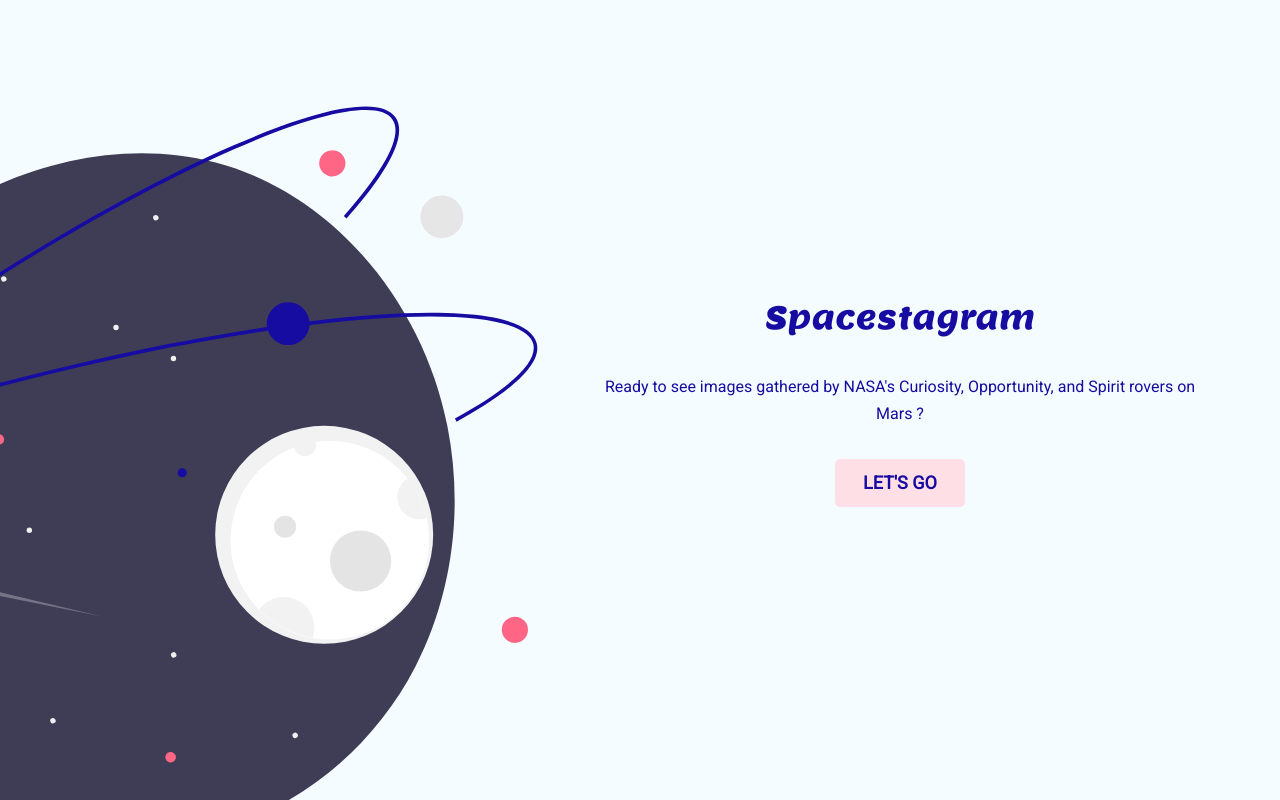
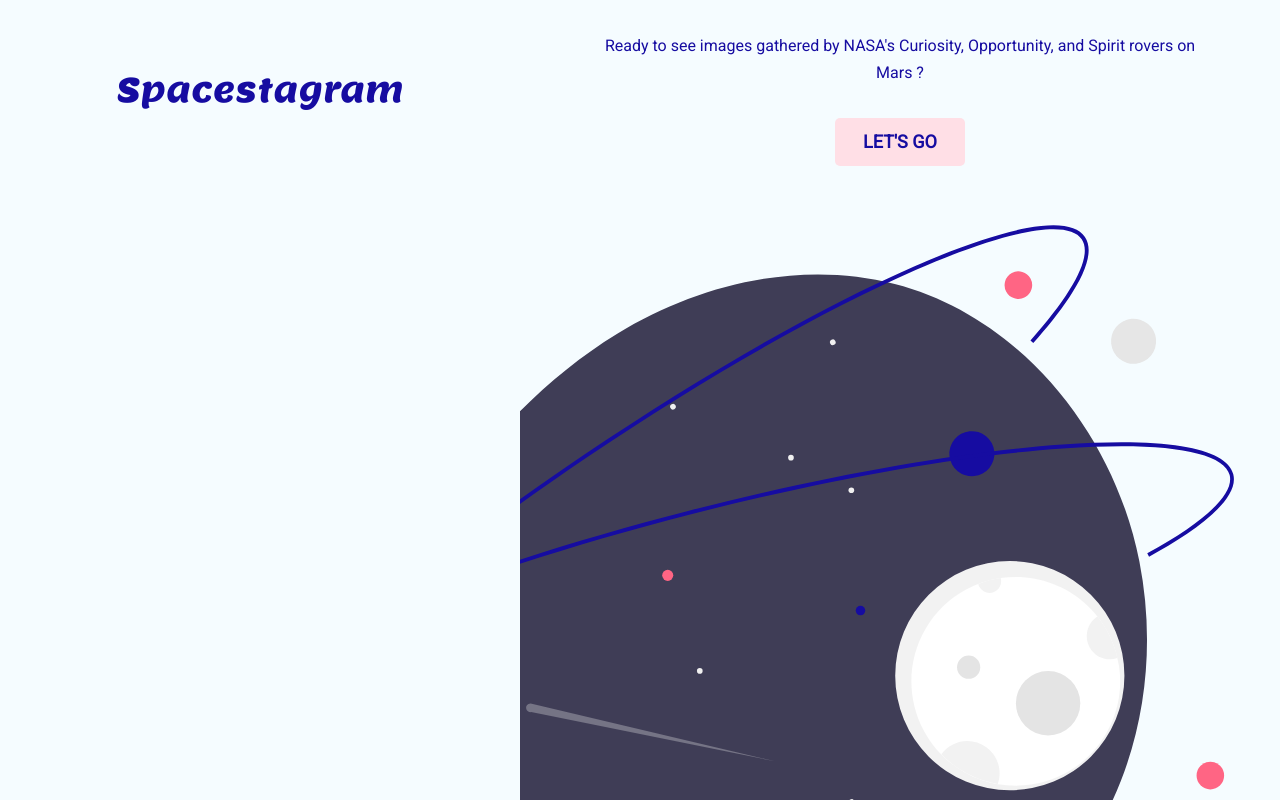
Before and after one commit to dlorenzocodes/Spacetagram, a React (Create React App) app: page / in a window 1280 px wide. Built offline with nearby package versions, Linux system fonts and the light colour scheme.

Commit message:
restuctured app layout. Put headline as its own component and added a call to acction component. Also, create likes route and the component for the liked images. Also organized the file structure

```diff
--- a/package.json
+++ b/package.json
@@ -14,6 +14,7 @@
     "framer-motion": "^6.2.3",
     "react": "^17.0.2",
     "react-dom": "^17.0.2",
+    "react-router-dom": "^6.2.1",
     "react-scripts": "5.0.0",
     "web-vitals": "^2.1.3"
   },
--- a/src/App.js
+++ b/src/App.js
@@ -1,16 +1,29 @@
+import {BrowserRouter as Router, Routes, Route} from 'react-router-dom'
 import { PhotoProvider } from './context/photos/PhotoContext'
 import { CheckedProvider } from './context/checked/CheckedContext'
-import Title from './components/Title'
-import ImageResults from './components/ImageResults'
+import Home from './components/layout/Home'
+import Title from './components/layout/Title'
+import ImageResults from './components/fetched-images/ImageResults'
+import LikedImages from './components/liked-images/LikedImages'
 
 const App = () => {
     return (
         <PhotoProvider>
             <CheckedProvider>
-                <main className='main-container'>
-                    <Title />
-                    <ImageResults />
-                </main>
+                <Router>
+                    <main className='main-container'>
+                        <Title />
+                        <Routes>
+                            <Route exact path='/' element={<Home />}/>
+                            <Route
+                                path='/likes'
+                                element={<LikedImages />}
+                            >
+                            </Route>
+                            <Route path='/search' element={<ImageResults />}/>
+                        </Routes>
+                    </main>
+                </Router>
             </CheckedProvider>
         </PhotoProvider>
     )
--- a/src/components/ImageItem.jsx
+++ b/src/components/fetched-images/ImageItem.jsx
@@ -1,7 +1,7 @@
 import {RiHeart3Line, RiHeart3Fill} from 'react-icons/ri'
 import {useState, useContext} from 'react'
 import {motion} from 'framer-motion'
-import CheckedContext from '../context/checked/CheckedContext'
+import CheckedContext from '../../context/checked/CheckedContext'
 
 
 function ImageItem({photo}) {
--- a/src/components/ImageResults.jsx
+++ b/src/components/fetched-images/ImageResults.jsx
@@ -1,7 +1,7 @@
-import PhotoContext from '../context/photos/PhotoContext'
+import PhotoContext from '../../context/photos/PhotoContext'
 import { useContext} from 'react'
 import ImageItem from './ImageItem'
-import Stats from './Stats'
+import Stats from '../layout/Stats'
 
 
 
@@ -14,7 +14,7 @@ function ImageResults() {
             <>
                 <Stats photos={photos}/>
                 <div className='img-wrapper grid md:grid-cols-2 lg:grid-cols-3
-                    xl:grid-cols-3 md:gap-8 px-10 pt-2'>
+                    xl:grid-cols-3 md:gap-8 px-10 pt-24'>
                     {photos.map((photo) => (
                         <ImageItem photo={photo} key={photo.id}/>
                     ))}
--- a/src/components/Title.jsx
+++ b/src/components/layout/CallToAction.jsx
@@ -1,4 +1,5 @@
-import PhotoContext from '../context/photos/PhotoContext'
+import {Link} from 'react-router-dom'
+import PhotoContext from '../../context/photos/PhotoContext'
 import { useContext } from 'react'
 import Button from './Button'
 
@@ -15,10 +16,15 @@ function Title() {
 
     return (
         <div className={styles}>
-            <h1 className='title'>Spacestagram</h1>
             <p>Ready to see images gathered by NASA's Curiosity,
             Opportunity, and Spirit rovers on Mars ?</p>
-            <Button handleBtnClick={handleClick} type='button'>Let's Go</Button>
+            <Link to='/search'>
+                <Button
+                    handleBtnClick={handleClick}
+                    type='button'>
+                        Let's Go
+                </Button>
+            </Link>
         </div>
     )
 }
--- /dev/null
+++ b/src/components/layout/Home.jsx
@@ -0,0 +1,11 @@
+import Title from './CallToAction'
+
+function Home() {
+    return (
+        <div className='main-wrapper'>
+            <Title />
+        </div>
+    )
+}
+
+export default Home
--- a/src/components/Stats.jsx
+++ b/src/components/layout/Stats.jsx
@@ -1,5 +1,6 @@
+import {Link} from 'react-router-dom'
 import {useContext, useState} from 'react'
-import CheckedContext from '../context/checked/CheckedContext'
+import CheckedContext from '../../context/checked/CheckedContext'
 
 function Stats() {
 
@@ -26,8 +27,8 @@ function Stats() {
                     <div className='stat-title text-stone-900'>Likes:</div>
                     <div className="stat-desc text-stone-900 pl-2">{images.length}</div>
                 </div>
-                <button className='btn-outline p-3 rounded-lg text-sm
-                text-stone-900' type='click'>Liked Photos</button>
+                <Link to='/likes'><button className='btn-outline p-3 rounded-lg text-sm
+                text-stone-900' type='click'>Liked Photos</button></Link>
             </div>
         </div>
     )
--- /dev/null
+++ b/src/components/layout/Title.jsx
@@ -0,0 +1,9 @@
+function Title() {
+    return (
+        <div className='headline'>
+            <h1 className='title'>Spacestagram</h1>
+        </div>
+    )
+}
+
+export default Title
--- /dev/null
+++ b/src/components/liked-images/LikedImageItem.jsx
@@ -0,0 +1,27 @@
+import {motion} from 'framer-motion'
+
+function LikedImageItem({image}) {
+
+    return (
+        <motion.div className='card card-normal shadow-md mb-8 md:m-0'
+            initial={{opacity: 0, y: '100vh'}}
+            animate={{opacity: 1, y: '0'}}
+            transition={{delay: 0.5, type: 'tween', duration: 0.5}}
+            whileHover={{scale: 1.05}}
+        >
+            <figure>
+                <img src={image.img} alt='Nasa' />
+            </figure>
+
+            <div className='card-body flex-row items-center justify-between'>
+                <div className='like-btn-wrapper'>
+                    <input type='checkbox' id={`likeBtn-${image.id}`}/>
+                    <label htmlFor={`likeBtn-${image.id}`}>Heart</label>
+                </div>
+                <h3 className='text-left'>Photo Taken: {image.date}</h3>
+            </div>
+        </motion.div>
+    )
+}
+
+export default LikedImageItem
--- /dev/null
+++ b/src/components/liked-images/LikedImages.jsx
@@ -0,0 +1,25 @@
+import CheckedContext from '../../context/checked/CheckedContext'
+import LikedImageItem from './LikedImageItem'
+import { useContext} from 'react'
+
+function LikedImages() {
+
+    const {images} = useContext(CheckedContext)
+
+    if(images.length !== 0){
+        return (
+            <>
+                <div className='img-wrapper grid md:grid-cols-2 lg:grid-cols-3
+                    xl:grid-cols-3 md:gap-8 px-10 pt-24'>
+                    {images.map((images) => (
+                        <LikedImageItem image={images} key={images.id}/>
+                    ))}
+                </div>
+            </>
+        )
+    } else{
+        return null
+    }
+}
+
+export default LikedImages
--- a/src/index.css
+++ b/src/index.css
@@ -42,11 +42,17 @@ svg{
     100% {transform: scale(1);}
 }
 
+.headline{
+    background-color: #F5FCFF;
+    padding-top: 4rem;
+}
+
 
 .title{
     font-family: 'Lemon', cursive;
     font-size: 2.125rem;
     color: #160CA1;
+    text-align: center;
 }
 
 
@@ -66,12 +72,17 @@ button:hover{
 }
 
 .main-container{
+    background-color: #F5FCFF;
+    height: 100vh;
+}
+
+.main-wrapper{
     background-image: url("assets/space-illustration.svg");
     background-repeat: no-repeat;
     background-color: #F5FCFF;
     height: 100vh;
-    background-position: 96% 353px;
-    background-size: 939px;
+    background-position: 96% 208px;
+    background-size: 1124px;
 }
 
 .card{
@@ -84,7 +95,7 @@ button:hover{
 
 
 .title-wrapper{
-    padding: 5rem 2.5rem;
+    padding: 0 2.5rem;
     text-align: center;
     transition: padding 300ms ease-in;
 }
@@ -96,7 +107,7 @@ button:hover{
     line-height: 1.25rem;
 }
 
-.title-wrapper.hidde p{
+/* .title-wrapper.hidde p{
     display: none;
 }
 
@@ -106,7 +117,7 @@ button:hover{
 
 .title-wrapper.slide{
     padding-top: 2rem;
-}
+} */
 
 .img-wrapper{
     padding-bottom: 2.5rem;
@@ -144,6 +155,7 @@ label{
     top: 110px;
     width: 100%;
     z-index: 1;
+    margin-top: 2rem;
     transition: top 300ms ease-in-out;
 }
 
```
Also changed, not shown: src/components/layout/Button.jsx (renamed from src/components/Button.jsx), 1 other file (tests, documents, lock files or other folders).
